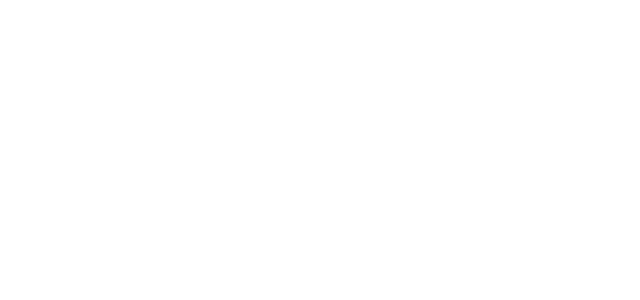
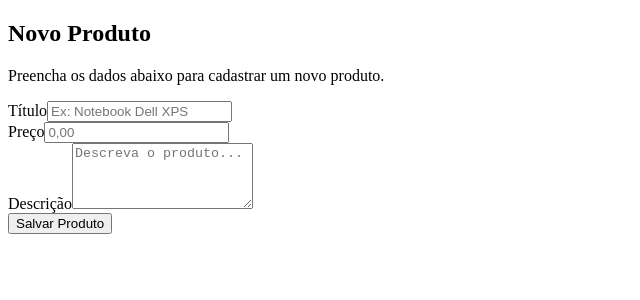
Before and after one commit to SantosRodrigo89/poc-mfes-vite, a React (Vite) app in the folder apps/products/: page /new in a window 1280 px wide. Before the commit this address had no page. Shown: the top 300 px of the page, without its empty margins (0-640 px from the left). Built offline with nearby package versions, Linux system fonts and the light colour scheme.

Commit message:
feat: add CreateProductPage and update routing for product creation

```diff
--- a/apps/products/package.json
+++ b/apps/products/package.json
@@ -12,9 +12,11 @@
     "preview": "vite preview --configLoader native"
   },
   "dependencies": {
+    "@hookform/resolvers": "^5.5.7",
     "@tanstack/react-query": "^5.101.4",
     "react": "^19.2.7",
     "react-dom": "^19.2.7",
+    "react-hook-form": "^7.83.0",
     "react-router-dom": "^7.18.1",
     "zod": "^4.4.3"
   },
--- /dev/null
+++ b/apps/products/src/pages/CreateProductPage.tsx
@@ -0,0 +1,125 @@
+import { useForm } from 'react-hook-form'
+import { zodResolver } from '@hookform/resolvers/zod'
+
+import { useCreateProduct } from '../hooks/useCreateProducts'
+import {
+  createProductSchema,
+  type CreateProductDto,
+} from '../schemas/create-product.schema'
+
+export default function CreateProductPage() {
+  const { mutate, isPending } = useCreateProduct()
+
+  const {
+    register,
+    handleSubmit,
+    formState: { errors },
+  } = useForm<CreateProductDto>({
+    resolver: zodResolver(createProductSchema),
+  })
+
+  const onSubmit = (data: CreateProductDto) => {
+    mutate(data)
+  }
+
+  return (
+    <section className="mx-auto max-w-xl">
+      <div className="rounded-xl border border-slate-200 bg-white p-8 shadow-sm">
+        <header className="mb-8">
+          <h1 className="text-3xl font-bold text-slate-900">
+            Novo Produto
+          </h1>
+
+          <p className="mt-2 text-sm text-slate-500">
+            Preencha os dados abaixo para cadastrar um novo produto.
+          </p>
+        </header>
+
+        <form
+          onSubmit={handleSubmit(onSubmit)}
+          className="space-y-6"
+        >
+          <div>
+            <label
+              htmlFor="title"
+              className="mb-2 block text-sm font-medium text-slate-700"
+            >
+              Título
+            </label>
+
+            <input
+              id="title"
+              type="text"
+              placeholder="Ex: Notebook Dell XPS"
+              {...register('title')}
+              className="w-full rounded-lg border border-slate-300 px-4 py-2 outline-none transition focus:border-blue-500 focus:ring-2 focus:ring-blue-200"
+            />
+
+            {errors.title && (
+              <p className="mt-1 text-sm text-red-600">
+                {errors.title.message}
+              </p>
+            )}
+          </div>
+
+          <div>
+            <label
+              htmlFor="price"
+              className="mb-2 block text-sm font-medium text-slate-700"
+            >
+              Preço
+            </label>
+
+            <input
+              id="price"
+              type="number"
+              step="0.01"
+              placeholder="0,00"
+              {...register('price', {
+                valueAsNumber: true,
+              })}
+              className="w-full rounded-lg border border-slate-300 px-4 py-2 outline-none transition focus:border-blue-500 focus:ring-2 focus:ring-blue-200"
+            />
+
+            {errors.price && (
+              <p className="mt-1 text-sm text-red-600">
+                {errors.price.message}
+              </p>
+            )}
+          </div>
+
+          <div>
+            <label
+              htmlFor="description"
+              className="mb-2 block text-sm font-medium text-slate-700"
+            >
+              Descrição
+            </label>
+
+            <textarea
+              id="description"
+              rows={4}
+              placeholder="Descreva o produto..."
+              {...register('description')}
+              className="w-full rounded-lg border border-slate-300 px-4 py-2 outline-none transition focus:border-blue-500 focus:ring-2 focus:ring-blue-200"
+            />
+
+            {errors.description && (
+              <p className="mt-1 text-sm text-red-600">
+                {errors.description.message}
+              </p>
+            )}
+          </div>
+
+          <button
+            type="submit"
+            disabled={isPending}
+            className="w-full rounded-lg bg-blue-600 px-4 py-3 font-medium text-white transition hover:bg-blue-700 disabled:cursor-not-allowed disabled:opacity-50"
+          >
+            {isPending ? 'Salvando...' : 'Salvar Produto'}
+          </button>
+        </form>
+      </div>
+    </section>
+  )
+}
--- a/apps/products/src/pages/ProductsListPage.tsx
+++ b/apps/products/src/pages/ProductsListPage.tsx
@@ -1,4 +1,5 @@
-import ProductCounter from '../components/ProductCounter';
+import { Link } from 'react-router-dom'
+import ProductCounter from '../components/ProductCounter'
 // import { useCreateProduct } from '../hooks/useCreateProducts';
 import { useProducts } from '../hooks/useProducts'
 
@@ -17,18 +18,40 @@
   return (
     <main className="grid min-h-screen place-items-center bg-slate-50 p-6 text-slate-950">
       <ProductCounter />
+      <div className="mb-4">
+        <Link to="new" className="rounded bg-blue-600 px-4 py-2 text-white">
+          Novo Produto
+        </Link>
+      </div>
       <section className="max-w-lg rounded-xl bg-white p-8 shadow-sm ring-1 ring-slate-200">
         <h1 className="text-2xl font-bold">Catálogo de Produtos</h1>
         <ul className="mt-4 space-y-2">
-          {data?.map((product: { id: number | string; title: string; thumbnail: string; category: string; description: string; price: number }) => (
-            <li key={product.id} className="border-b py-2">
-              <h2 className="text-lg font-semibold">{product.title}</h2>
-              <img src={product.thumbnail} alt={product.title} className="text-sm text-slate-500" />
-              <h3 className="text-sm text-slate-500">Categoria: {product.category}</h3>
-              <p className="text-sm text-slate-600">{product.description}</p>
-              <p className="text-sm font-medium text-slate-800">Preço: R$ {product.price.toFixed(2)}</p>
-            </li>
-          ))}
+          {data?.map(
+            (product: {
+              id: number | string
+              title: string
+              thumbnail: string
+              category: string
+              description: string
+              price: number
+            }) => (
+              <li key={product.id} className="border-b py-2">
+                <h2 className="text-lg font-semibold">{product.title}</h2>
+                <img
+                  src={product.thumbnail}
+                  alt={product.title}
+                  className="text-sm text-slate-500"
+                />
+                <h3 className="text-sm text-slate-500">
+                  Categoria: {product.category}
+                </h3>
+                <p className="text-sm text-slate-600">{product.description}</p>
+                <p className="text-sm font-medium text-slate-800">
+                  Preço: R$ {product.price.toFixed(2)}
+                </p>
+              </li>
+            ),
+          )}
         </ul>
       </section>
     </main>
--- a/apps/products/src/routes/ProductsRoutes.tsx
+++ b/apps/products/src/routes/ProductsRoutes.tsx
@@ -1,10 +1,13 @@
 import { Route, Routes } from 'react-router-dom'
 import ProductsListPage from '../pages/ProductsListPage'
+import CreateProductPage from '../pages/CreateProductPage'
 
 export default function ProductsRoutes() {
   return (
     <Routes>
       <Route index element={<ProductsListPage />} />
+
+      <Route path="new" element={<CreateProductPage />} />
     </Routes>
   )
 }
```
Also changed, not shown: 1 other file (tests, documents, lock files or other folders).
